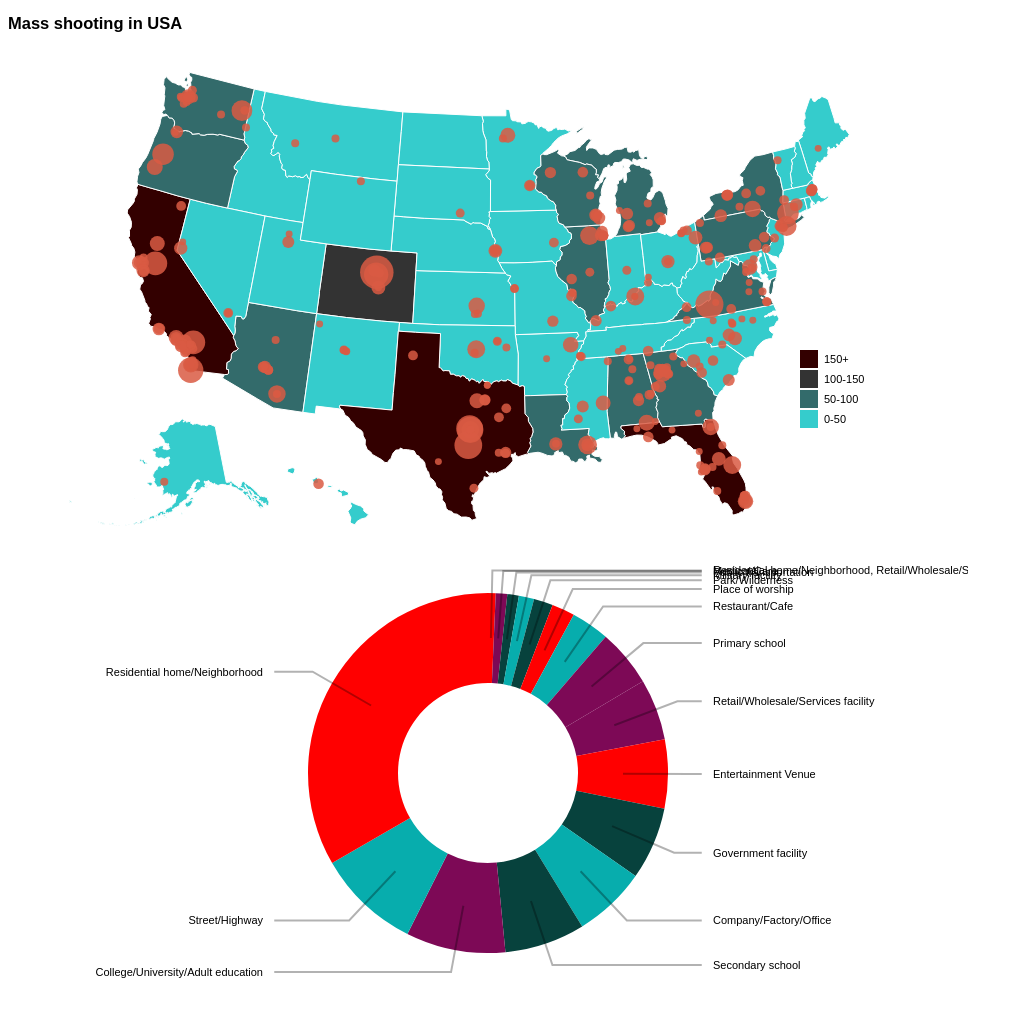
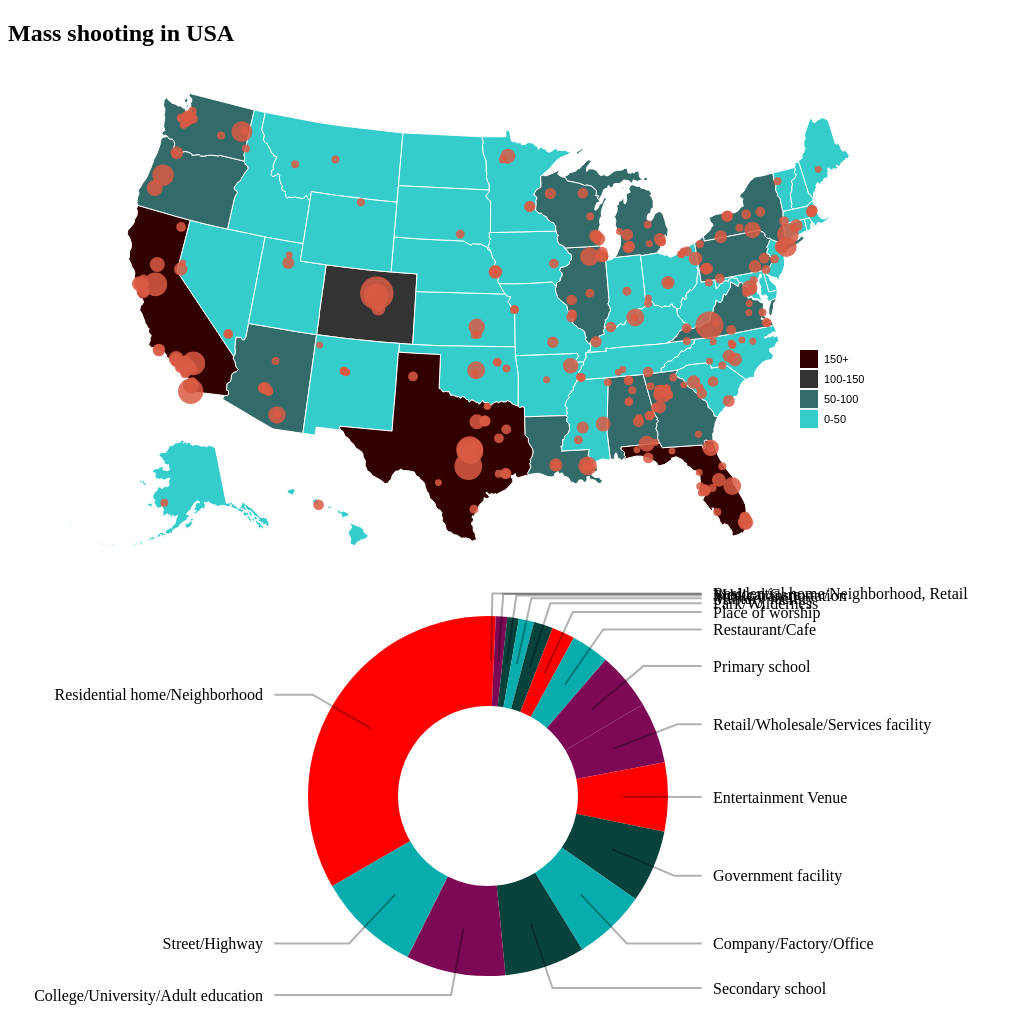
Before and after one commit to NanoClem/D3js-mass_shootings_usa, a website: page public/index.html in a window 1280 px wide. Shown: the whole page, without its empty margins (0-1022 px from the left). Drawn offline with nearby package versions, Linux system fonts and the light colour scheme.

```diff
--- a/public/css/map_style.css
+++ b/public/css/map_style.css
@@ -17,13 +17,9 @@
 	pointer-events: none;
 }
 
-/* Legend Font Style */
-body {
-	font: 11px sans-serif;
-}
-
 /* Legend Position Style */
 .legend {
+	font: 11px sans-serif;
 	position:absolute;
 	left:800px;
 	top:350px;
```
